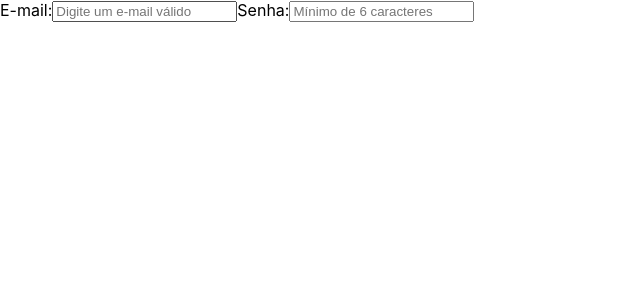
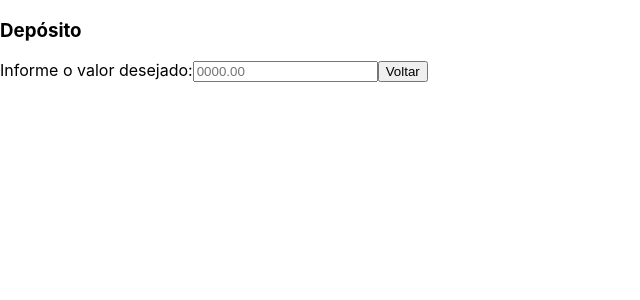
Before and after one commit to ligia-arcanjo/app-conta-digital, a React (Create React App) app: page /deposito in a window 1280 px wide. Shown: the top 300 px of the page, without its empty margins (0-640 px from the left). Built offline with nearby package versions, Linux system fonts and the light colour scheme.

Commit message:
feat: criadas as páginas de depósito e transferência

```diff
--- a/src/App.js
+++ b/src/App.js
@@ -4,6 +4,8 @@ import Login from './pages/Login';
 import StockList from './pages/StockList';
 import Trade from './pages/Trade';
 import Account from './pages/Account';
+import Deposit from './pages/Deposit';
+import Transfer from './pages/Transfer';
 
 function App() {
   return (
@@ -12,6 +14,8 @@ function App() {
       <Route path="/acoes" element={<StockList />} />
       <Route path="/compra-e-venda" element={<Trade />} />
       <Route path="/conta" element={<Account />} />
+      <Route path="/deposito" element={<Deposit />} />
+      <Route path="/transferencia" element={<Transfer />} />
     </Routes>
   );
 }
--- /dev/null
+++ b/src/pages/Deposit.js
@@ -0,0 +1,32 @@
+import React, { useState } from 'react';
+import { useNavigate } from 'react-router-dom';
+import ButtonReturn from '../components/ButtonReturn';
+
+function Deposit() {
+  const navigate = useNavigate();
+  const [depositValue, setDepositValue] = useState();
+  const confirmTransaction = () => navigate('/logout');
+
+  return (
+    <>
+      <h3>Depósito</h3>
+      <label htmlFor="value">
+        Informe o valor desejado:
+        <input
+          id="value"
+          type="number"
+          onChange={({ target: { value } }) => setDepositValue(value)}
+          placeholder="0000.00"
+        />
+      </label>
+
+      {
+        depositValue > 0 && <button onClick={confirmTransaction} type="button">Confirmar</button>
+      }
+
+      <ButtonReturn />
+    </>
+  );
+}
+
+export default Deposit;
--- /dev/null
+++ b/src/pages/Transfer.js
@@ -0,0 +1,55 @@
+import React, { useEffect, useState } from 'react';
+import { useNavigate } from 'react-router-dom';
+import ButtonReturn from '../components/ButtonReturn';
+import getAccountByUser from '../services/getAccountByUser';
+
+function Transfer() {
+  const navigate = useNavigate();
+  const [transferValue, setTransferValue] = useState();
+  const [accountBalance, setAccountBalance] = useState();
+  const [valueIsCorrect, setValueIsCorrect] = useState(true);
+
+  useEffect(() => {
+    const getAccount = async () => {
+      const accessInfo = JSON.parse(localStorage.getItem('accessInfo'));
+      const accountData = await getAccountByUser(accessInfo.token);
+
+      setAccountBalance(accountData.accountBalance);
+    };
+
+    getAccount();
+  });
+
+  function confirmTransaction() {
+    if (transferValue >= accountBalance) {
+      return setValueIsCorrect(false);
+    }
+
+    return navigate('/logout');
+  }
+
+  return (
+    <>
+      <h3>Transferência</h3>
+      <label htmlFor="value-transfer">
+        Informe o valor desejado:
+        <input
+          id="value-transfer"
+          type="number"
+          onChange={({ target: { value } }) => setTransferValue(value)}
+          placeholder="0000.00"
+        />
+      </label>
+
+      {!valueIsCorrect && <span>Você não possui saldo para esta transferência!</span>}
+
+      {
+        transferValue && <button onClick={confirmTransaction} type="button">Confirmar</button>
+      }
+
+      <ButtonReturn />
+    </>
+  );
+}
+
+export default Transfer;
```
